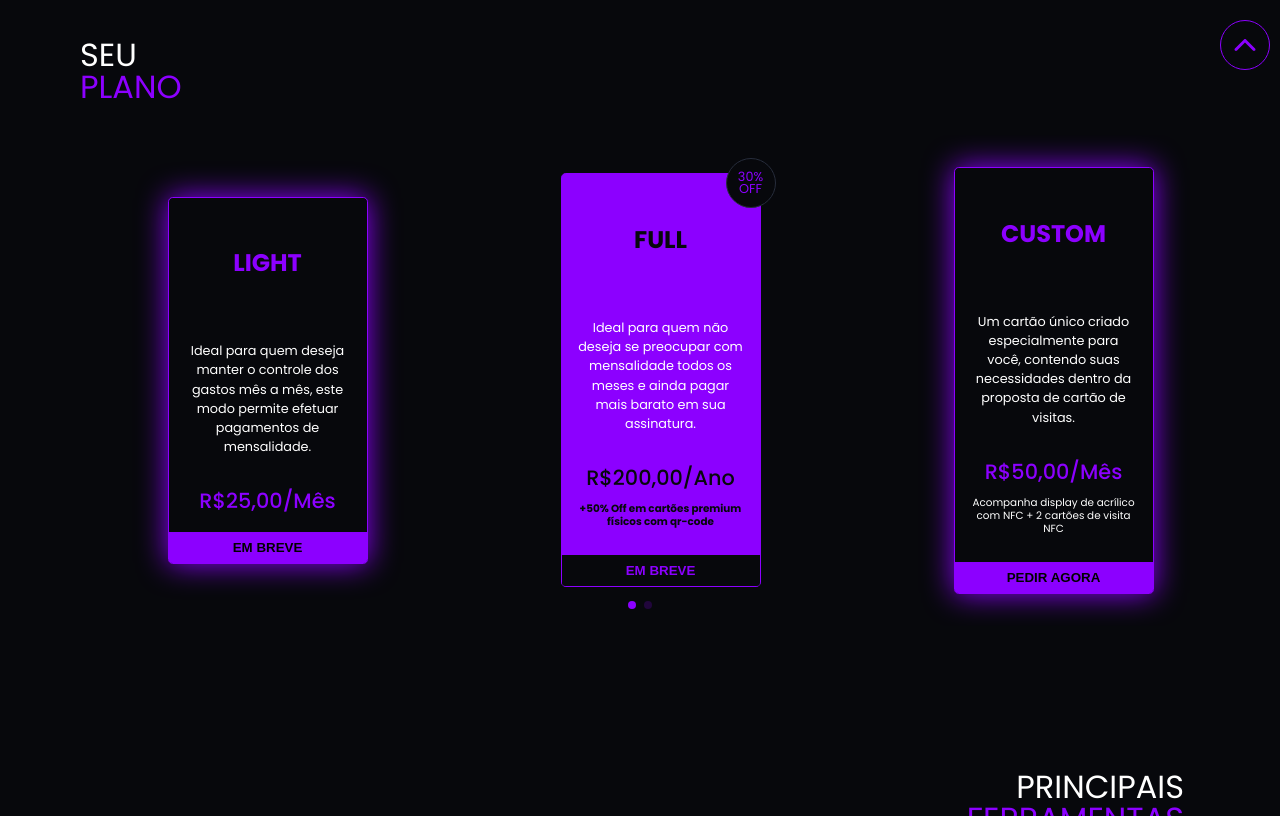
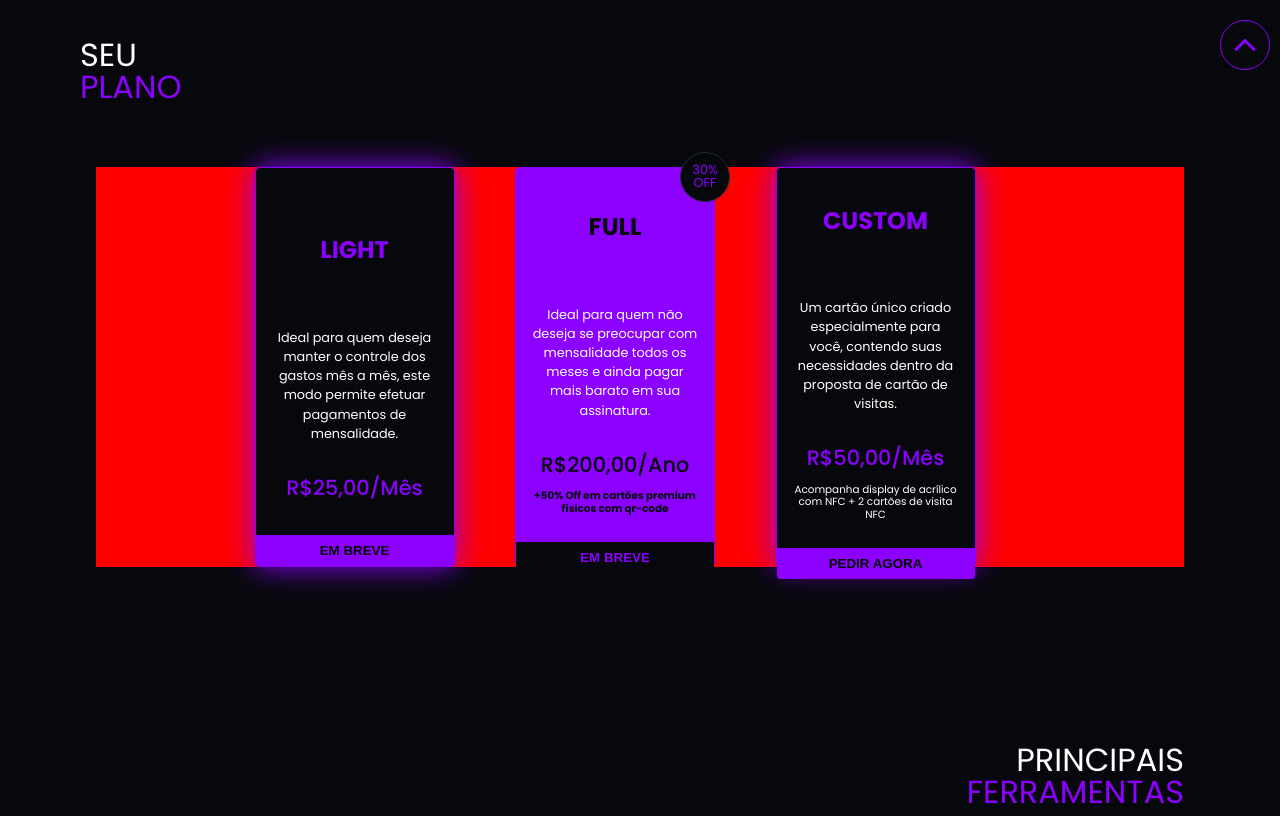
Before and after one commit to lcpsd/visitase7e, a Next.js app: page / in a window 1280 px wide. Shown: the part 720-1536 px from the top of the page. Built offline with nearby package versions, Linux system fonts and the light colour scheme.

Commit message:
plans carousel layout fixed to desktop

```diff
--- a/src/pages/LadingPage/components/PlansSection/Index.jsx
+++ b/src/pages/LadingPage/components/PlansSection/Index.jsx
@@ -19,10 +19,15 @@ export default function PlansSection(){
                 spaceBetween={50}
                 slidesPerView={1}
                 breakpoints={{
+
                     768: {
                       width: 768,
                       slidesPerView: 2,
                     },
+                    1024: {
+                        width: 1024,
+                        slidesPerView: 4,
+                      },
                   }}
                 pagination={{ clickable: true }}
                 >
--- a/src/pages/LadingPage/components/PlansSection/styles.js
+++ b/src/pages/LadingPage/components/PlansSection/styles.js
@@ -65,7 +65,7 @@ const styles = styled.section`
 
             width: 200px;
 
-            height: 100%;
+            height: 400px;
 
             margin: 0 auto;
 
@@ -200,17 +200,19 @@ const styles = styled.section`
         }
     }
 
-    @media (min-width: 768px){
+    @media (min-width: 1024px){
         .swiper{
-            width: 100%;
             padding: 2rem 1rem;
 
+
             .swiper-wrapper{
+                background: red;
                 display: flex;
                 align-items: center;
-                justify-content: center;
+                justify-content: center !important;
 
                 margin: 0 auto;
+
             }
         }
     }
--- a/src/pages/LadingPage/index.jsx
+++ b/src/pages/LadingPage/index.jsx
@@ -1,11 +1,11 @@
-import Header from './components/Header'
+import  Header from './components/Header'
 import  HomeSection  from './components/HomeSection'
 import  PlansSection  from './components/PlansSection/Index'
 import  ToolsSection  from './components/ToolsSection'
 import  QAsection  from './components/QAsection'
 import  ContactSection  from './components/ContactSection'
 import  Goback  from './components/GoBack'
-import Footer from './components/Footer/Index'
+import  Footer from './components/Footer'
 
 export default function LandingPage(){
 
```
